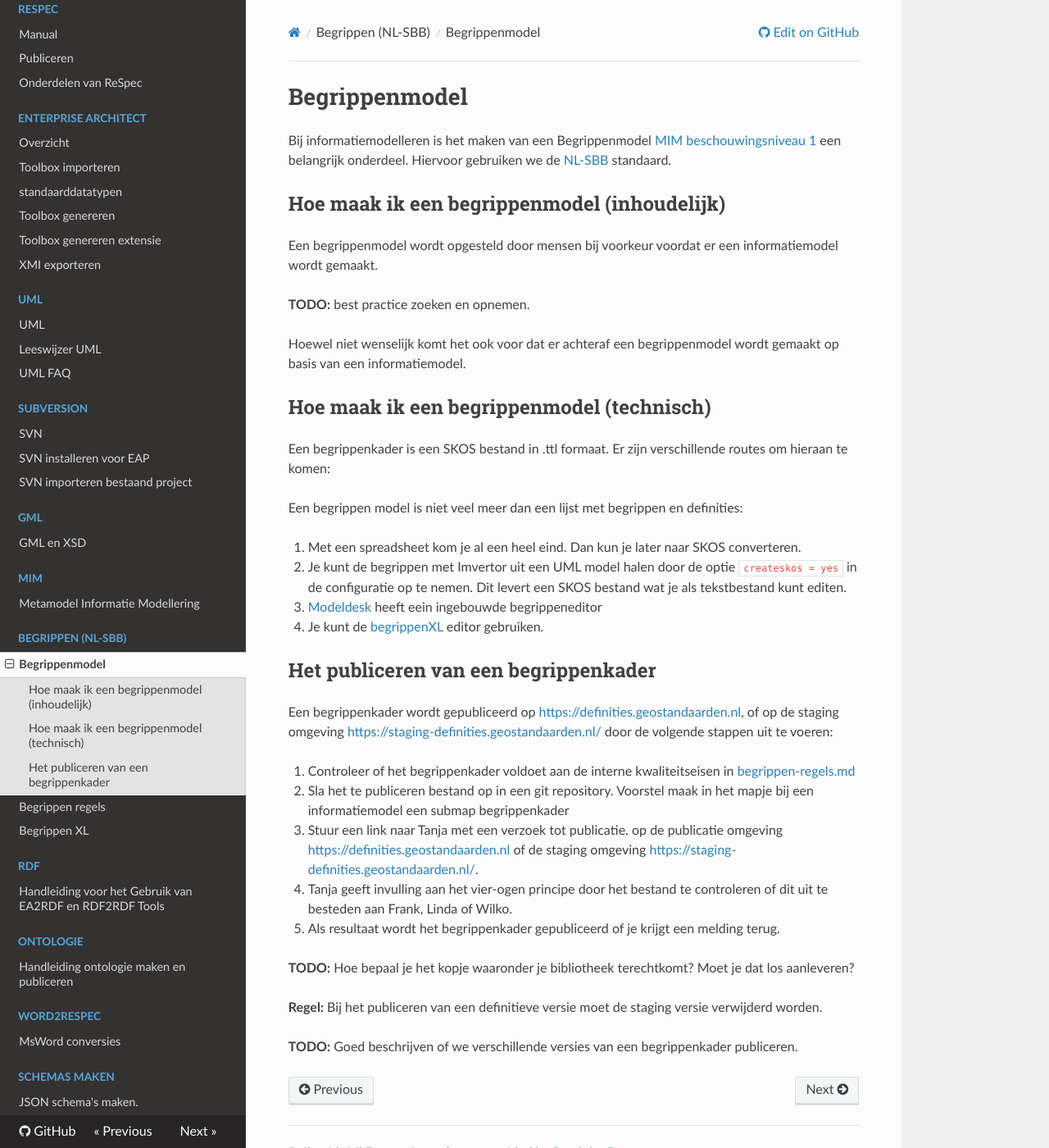
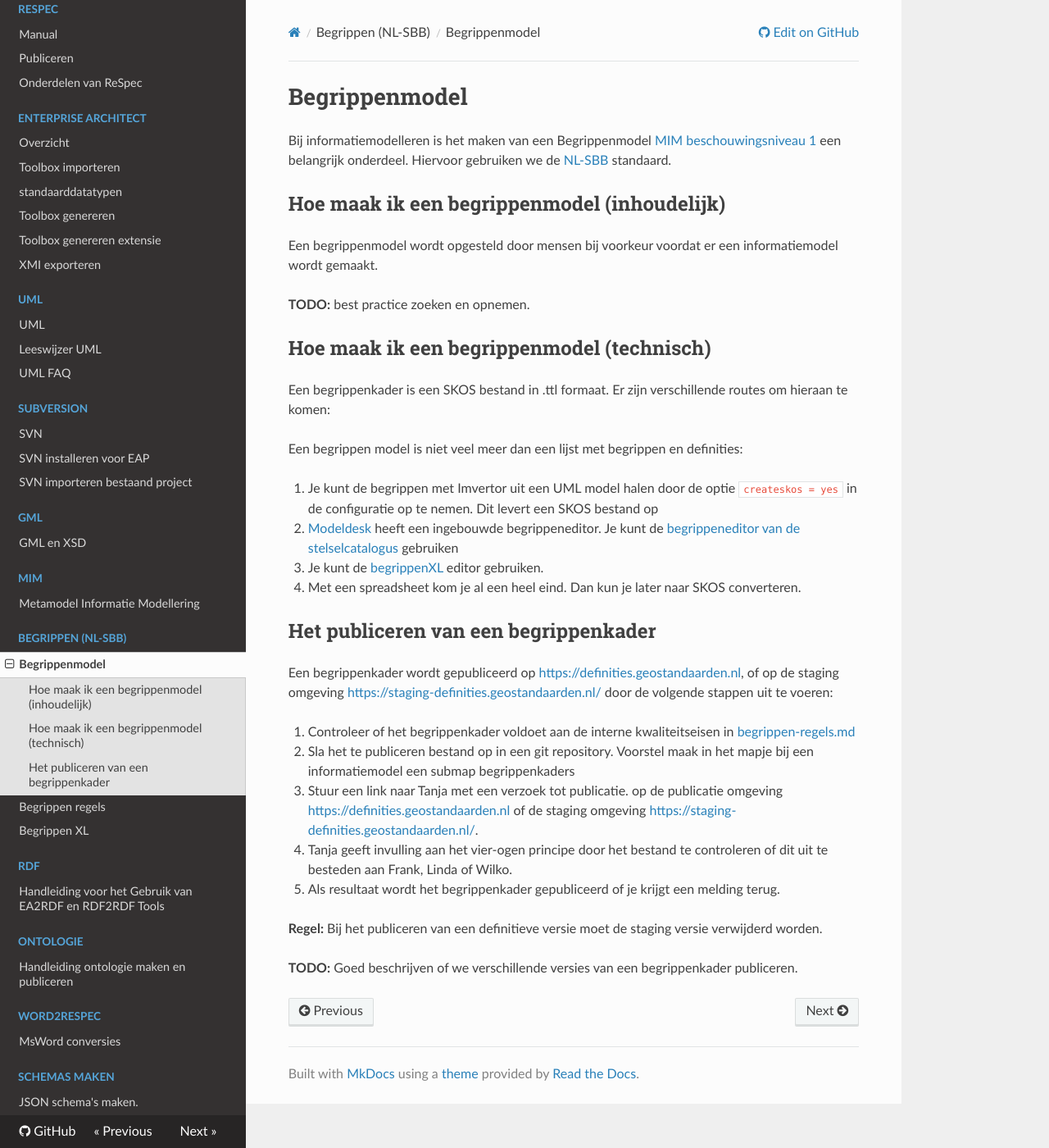
Before and after one commit to Geonovum/handleiding-tooling, an MkDocs documentation site: the page built from docs/Begrippen/index.md, in a window 1280 px wide and 1400 px high. Shown: the whole window at 82% size. Built offline with MkDocs 1.6.1, drawn with Linux system fonts in a browser that asks for light colours; nearby versions of some CDN libraries.

Commit message:
editor stelselcatalogus toegevoegd.

```diff
--- a/docs/Begrippen/index.md
+++ b/docs/Begrippen/index.md
@@ -8,31 +8,30 @@ Een begrippenmodel wordt opgesteld door mensen bij voorkeur voordat er een infor
 
 **TODO:** best practice zoeken en opnemen.
 
-Hoewel niet wenselijk komt het ook voor dat er achteraf een begrippenmodel wordt gemaakt op basis van een informatiemodel.
-
 ## Hoe maak ik een begrippenmodel (technisch)
 
 Een begrippenkader is een SKOS bestand in .ttl formaat. Er zijn verschillende routes om hieraan te komen:
 
 Een begrippen model is niet veel meer dan een lijst met begrippen en definities:
 
+
+1. Je kunt de begrippen met Imvertor uit een UML model halen door de optie `createskos = yes` in de configuratie op te nemen. Dit levert een SKOS bestand op
+1. [Modeldesk](https://app.modeldesk.io) heeft een ingebouwde begrippeneditor.
+Je kunt de [begrippeneditor van de stelselcatalogus](https://editor.stelselcatalogus.nl/) gebruiken
+1. Je kunt de [begrippenXL](BegrippenXL.md) editor gebruiken.
 1.  Met een spreadsheet kom je al een heel eind. Dan kun je later naar SKOS converteren.
-2. Je kunt de begrippen met Imvertor uit een UML model halen door de optie `createskos = yes` in de configuratie op te nemen. Dit levert een SKOS bestand wat je als tekstbestand kunt editen.
-3. [Modeldesk](https://app.modeldesk.io) heeft eein ingebouwde begrippeneditor
-4. Je kunt de [begrippenXL](BegrippenXL.md) editor gebruiken.
 
 ## Het publiceren van een begrippenkader
 
 Een begrippenkader wordt gepubliceerd op <https://definities.geostandaarden.nl>, of op de staging omgeving <https://staging-definities.geostandaarden.nl/> door de volgende stappen uit te voeren:
 
 1. Controleer of het begrippenkader voldoet aan de interne kwaliteitseisen in [begrippen-regels.md](regels)
-2. Sla het te publiceren bestand op in een git repository. Voorstel maak in het mapje bij een informatiemodel een submap begrippenkader
+2. Sla het te publiceren bestand op in een git repository. Voorstel maak in het mapje bij een informatiemodel een submap begrippenkaders
 3. Stuur een link naar Tanja met een verzoek tot publicatie. op de publicatie omgeving <https://definities.geostandaarden.nl> of de staging omgeving <https://staging-definities.geostandaarden.nl/>.
 4. Tanja geeft invulling aan het vier-ogen principe door het bestand te controleren of dit uit te besteden aan Frank, Linda of Wilko.
 5. Als resultaat wordt het begrippenkader gepubliceerd of je krijgt een melding terug.
 
 
-**TODO:** Hoe bepaal je het kopje waaronder je bibliotheek terechtkomt? Moet je dat los aanleveren?
 
 **Regel:** Bij het publiceren van een definitieve versie moet de staging versie verwijderd worden.
 
```
